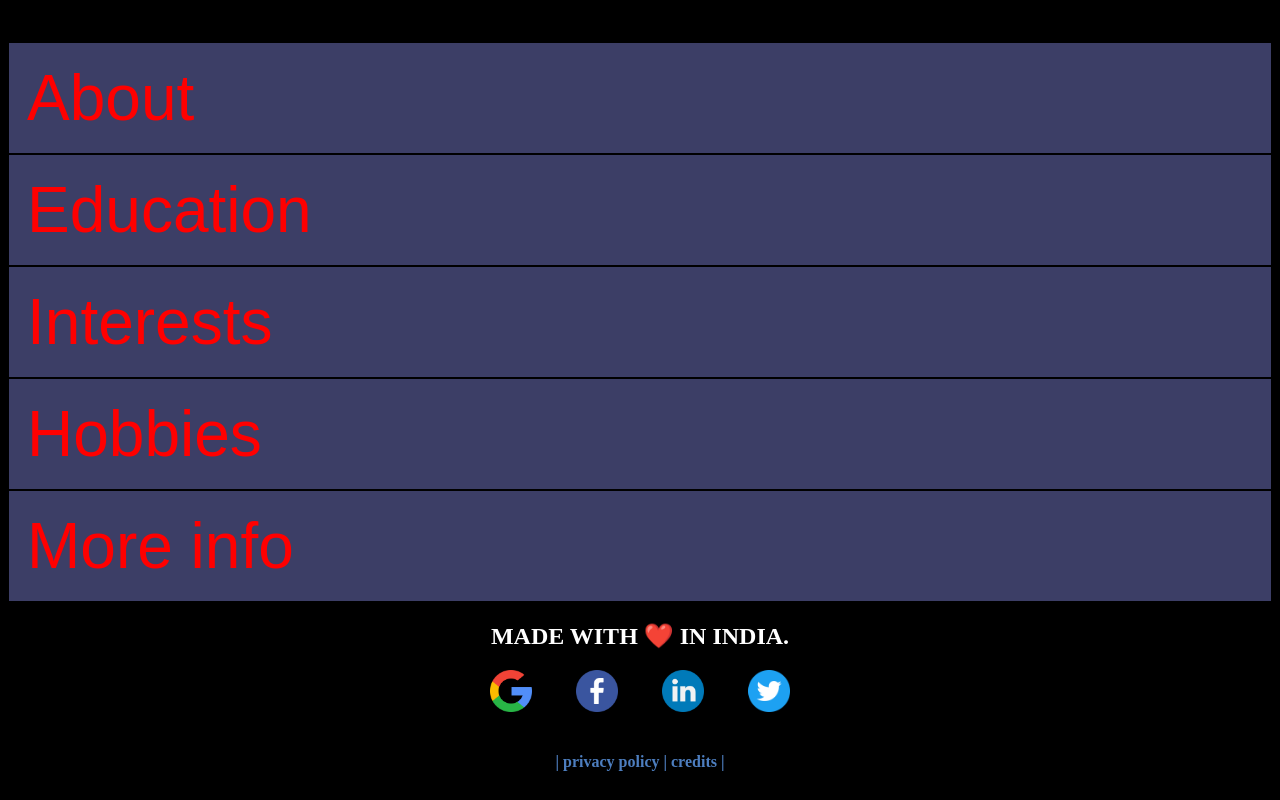
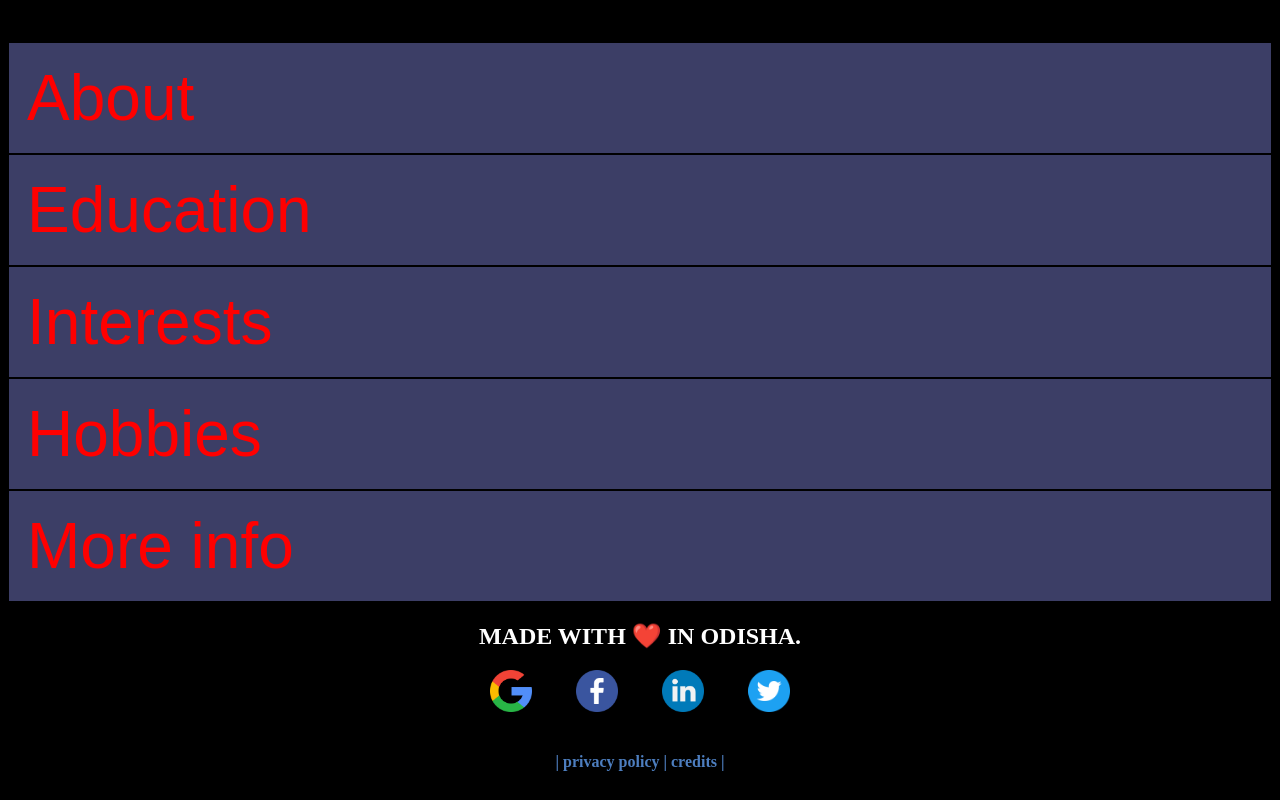
Before and after one commit to Bhumia4378/Bhumia4378.github.io, a website: page public/index.html in a window 1280 px wide. Shown: the part 1439-2239 px from the top of the page. Drawn offline with Linux system fonts and the light colour scheme.

Commit message:
Update index.html

```diff
--- a/public/index.html
+++ b/public/index.html
@@ -296,7 +296,7 @@ overflow: scroll;">
 
         </div>
 
-        <h2 style="color:white;text-align:center;" id="banr" onclick=banner()> MADE WITH ❤️ IN INDIA.
+        <h2 style="color:white;text-align:center;" id="banr" onclick=banner()> MADE WITH ❤️ IN ODISHA.
 
         </h2>
 
```
